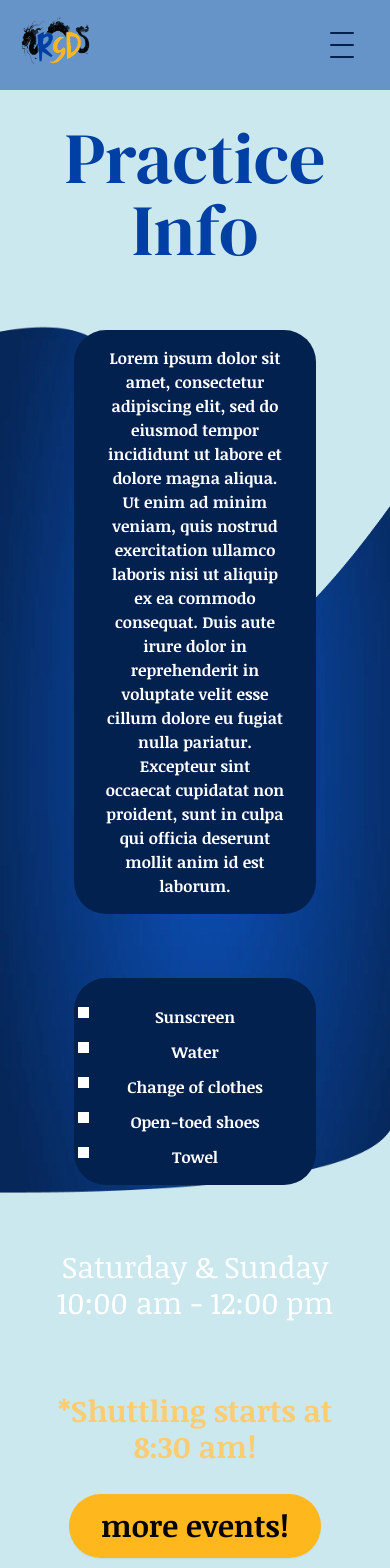
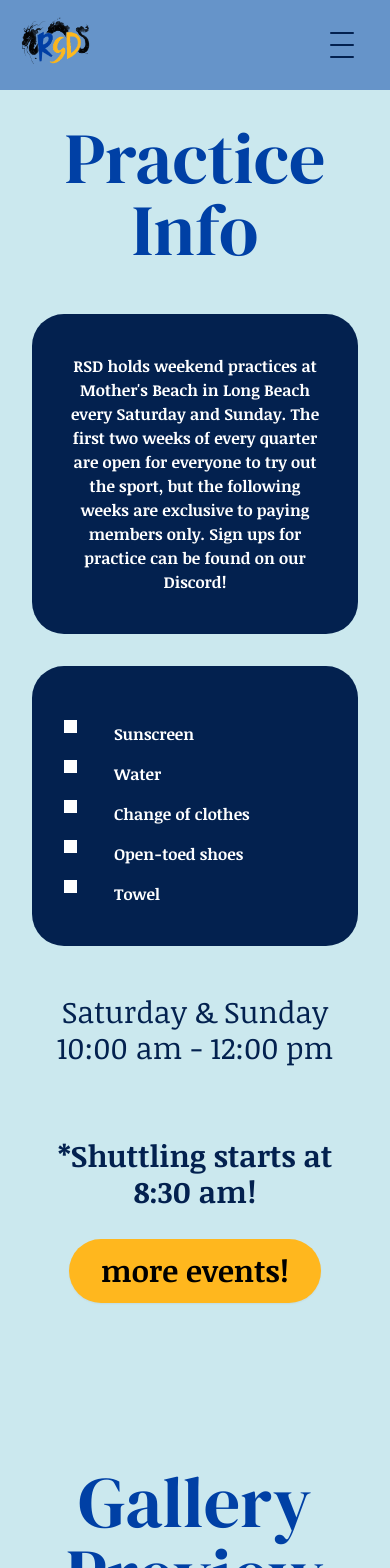
Before and after one commit to acm-ucr/rsd-website, a Next.js app: page / in a window 390 px wide. Shown: the top 1568 px of the page. Built offline with nearby package versions, Linux system fonts and the light colour scheme.

Commit message:
Updating files and removing blob on some screens

```diff
--- a/src/components/InfoBox.tsx
+++ b/src/components/InfoBox.tsx
@@ -3,8 +3,8 @@ interface InfoBoxProps {
 }
 const InfoBox: React.FC<InfoBoxProps> = ({ text }) => {
   return (
-    <div className="my-8 w-11/12 px-7 text-left">
-      <div className="font-rsd-alt bg-rsd-dark-blue h-full rounded-4xl px-8 py-4 text-2xl font-bold text-white xl:px-20 xl:py-20">
+    <div className="w-full py-4 text-left md:w-2/3 xl:w-11/12">
+      <div className="font-rsd-alt bg-rsd-dark-blue h-full rounded-4xl px-8 py-10 text-2xl font-bold text-white xl:px-20 xl:py-20">
         {text}
       </div>
     </div>
--- a/src/components/home/PracticeShuttle.tsx
+++ b/src/components/home/PracticeShuttle.tsx
@@ -1,12 +1,12 @@
 const PracticeShuttle = () => {
   return (
     <div className="flex h-4/12 w-full flex-col bg-transparent bg-radial">
-      <div className="font-rsd-alt flex flex-wrap justify-center px-6 py-8 text-3xl font-normal text-white md:justify-between md:text-4xl xl:text-6xl">
+      <div className="font-rsd-alt text-rsd-dark-blue flex flex-wrap justify-center px-6 py-8 text-3xl font-normal md:justify-between md:text-4xl lg:text-white xl:text-6xl">
         <div>{"Saturday & Sunday"}</div>
         <div>{"10:00 am - 12:00 pm"}</div>
       </div>
 
-      <div className="font-rsd-alt text-rsd-yellow flex justify-center px-14 py-10 text-center text-3xl font-bold md:text-4xl xl:text-5xl">
+      <div className="font-rsd-alt text-rsd-dark-blue lg:text-rsd-yellow flex justify-center px-14 py-10 text-center text-3xl font-bold md:text-4xl xl:text-5xl">
         {"*Shuttling starts at 8:30 am!"}
       </div>
     </div>
--- a/src/components/home/PracticeWrapper.tsx
+++ b/src/components/home/PracticeWrapper.tsx
@@ -18,30 +18,27 @@ const PracticeWrapper = () => {
         <Image
           src={Wave}
           alt="Wave"
-          className="absolute -z-10 flex h-full w-full object-fill xl:-top-[20vh] xl:h-fit"
+          className="absolute -z-10 hidden h-full w-full object-fill lg:flex lg:h-fit xl:-top-[20vh]"
         />
-        <div className="flex w-full flex-row flex-wrap px-8 xl:flex-nowrap xl:px-10">
-          <div className="flex w-full justify-center xl:w-3/4">
+        <div className="flex flex-col flex-wrap px-8 md:items-center xl:flex-row xl:flex-nowrap xl:items-stretch xl:px-10">
+          <div className="flex justify-center xl:w-3/4">
             <InfoBox
               text={
-                <div className="text-center text-base xl:text-3xl">
-                  Lorem ipsum dolor sit amet, consectetur adipiscing elit, sed
-                  do eiusmod tempor incididunt ut labore et dolore magna aliqua.
-                  Ut enim ad minim veniam, quis nostrud exercitation ullamco
-                  laboris nisi ut aliquip ex ea commodo consequat. Duis aute
-                  irure dolor in reprehenderit in voluptate velit esse cillum
-                  dolore eu fugiat nulla pariatur. Excepteur sint occaecat
-                  cupidatat non proident, sunt in culpa qui officia deserunt
-                  mollit anim id est laborum.
+                <div className="flex h-full items-center text-center text-base xl:text-4xl">
+                  RSD holds weekend practices at Mother's Beach in Long Beach
+                  every Saturday and Sunday. The first two weeks of every
+                  quarter are open for everyone to try out the sport, but the
+                  following weeks are exclusive to paying members only. Sign ups
+                  for practice can be found on our Discord!
                 </div>
               }
             />
           </div>
 
-          <div className="flex w-full justify-center xl:w-1/3">
+          <div className="flex items-center justify-center sm:w-full md:w-2/3 xl:w-1/3">
             <InfoBox
               text={
-                <ul className="flex list-[square] flex-col text-center text-base marker:text-3xl marker:text-white xl:gap-8 xl:text-3xl">
+                <ul className="flex list-inside list-[square] flex-col text-base marker:text-4xl marker:text-white xl:gap-8 xl:pl-2 xl:text-3xl">
                   <li>Sunscreen</li>
                   <li>Water</li>
                   <li>Change of clothes</li>
@@ -54,9 +51,9 @@ const PracticeWrapper = () => {
         </div>
       </div>
 
-      <div className="flex flex-col items-center gap-30 xl:gap-30">
+      <div className="flex flex-col items-center">
         <PracticeShuttle />
-        <motion.div whileHover={{ scale: 1.05 }}>
+        <motion.div whileHover={{ scale: 1.05 }} className="pt-30 xl:pt-30">
           <Button className="bg-rsd-gold hover:bg-rsd-yellow font-rsd-alt rounded-full p-8 text-center text-3xl font-bold text-black xl:p-15 xl:text-5xl">
             <Link href="/">more events!</Link>
           </Button>
```
